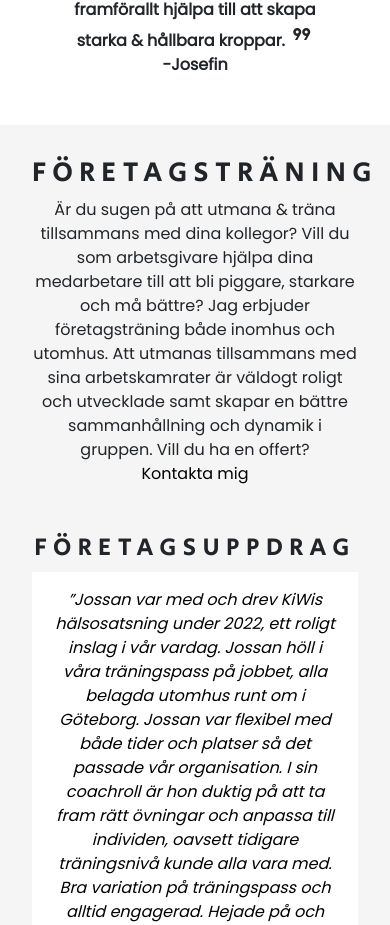
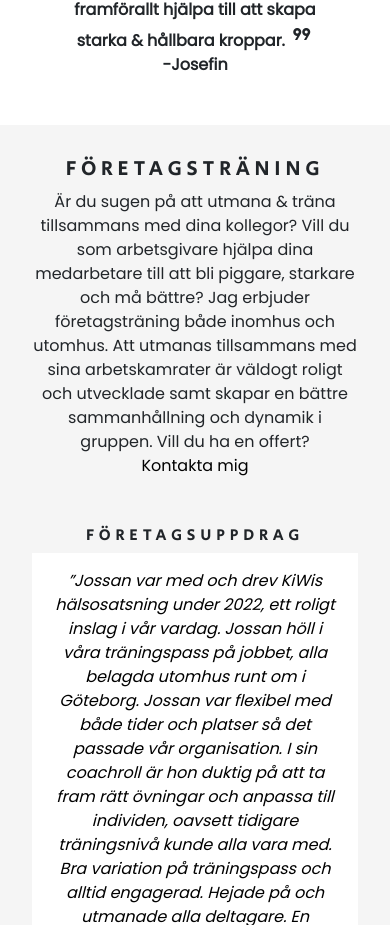
Before and after one commit to JannieBackman/examensarbete, a React (Create React App) app: page / in a window 390 px wide. Shown: the part 2536-3461 px from the top of the page. Built offline with nearby package versions, Linux system fonts and the light colour scheme.

Commit message:
new media queriy for screens below 400px

```diff
--- a/src/components/b2b.css
+++ b/src/components/b2b.css
@@ -1,6 +1,6 @@
 .b2b-container {
   padding: 0 2rem;
-  font-family: "poppins";
+  font-family: 'poppins';
   width: 100%;
   background-color: whitesmoke;
 }
@@ -8,9 +8,9 @@
 .b2b-container h1 {
   text-align: center;
   padding-top: 2rem;
-  font-family: "secular one";
+  font-family: 'secular one';
   letter-spacing: 0.4rem;
-
+  font-size: 1.5rem;
   text-transform: uppercase;
 }
 
@@ -27,7 +27,7 @@
 h2 {
   text-align: center;
   padding-top: 2rem;
-  font-family: "secular one";
+  font-family: 'secular one';
   letter-spacing: 0.4rem;
   text-transform: uppercase;
   font-size: smaller;
@@ -39,7 +39,7 @@ h2 {
   color: black;
   background-color: white;
   padding: 1rem;
-  font-family: "poppins";
+  font-family: 'poppins';
   font-style: italic;
 }
 .b2b-ref-img {
@@ -49,6 +49,18 @@ h2 {
 .b2b-ref-img img {
   width: 50%;
 }
+
+@media (max-width: 400px) {
+  .b2b-content h1 {
+    letter-spacing: 0.3rem;
+    font-size: 1.3rem;
+  }
+  .b2b-content h2 {
+    letter-spacing: 0.3rem;
+    font-size: 1rem;
+  }
+}
+
 @media (min-width: 768px) {
   .b2b-reference {
     display: flex;
```
